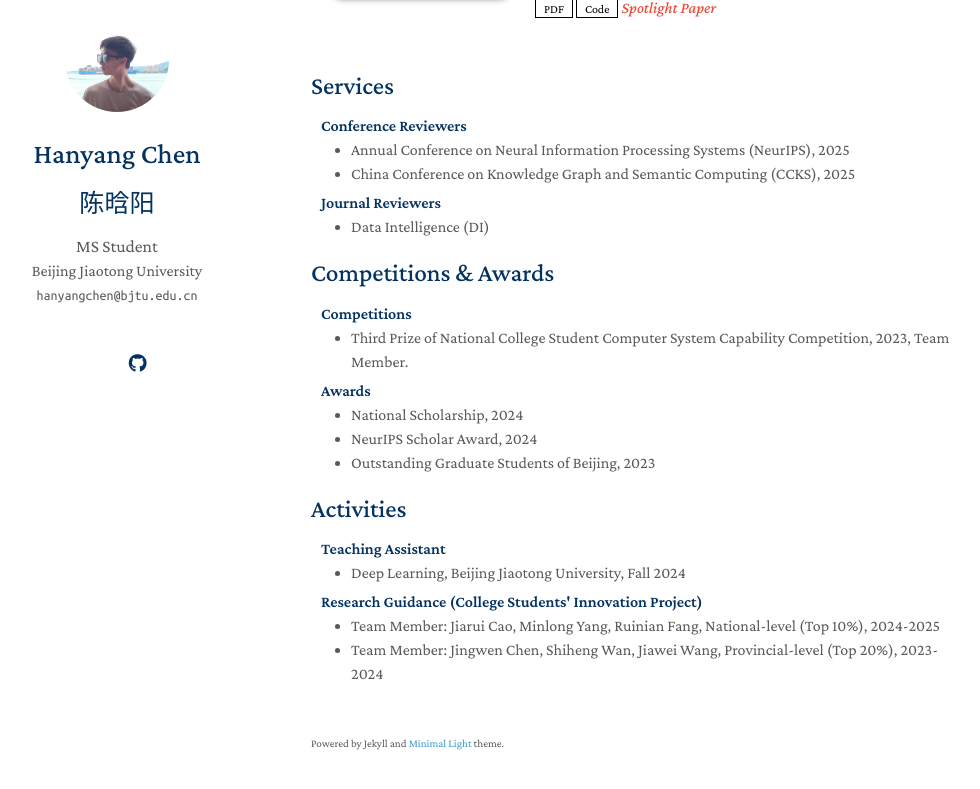
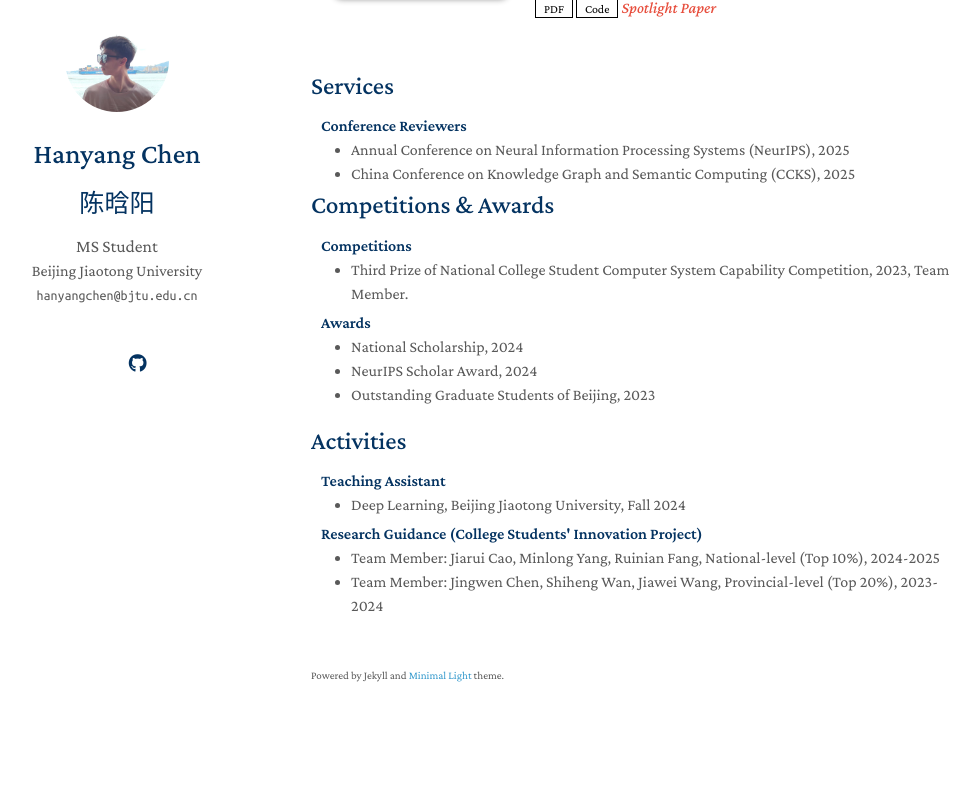
Before and after one commit to hanyang-chen/hanyang-chen.github.io, a Jekyll site: the page built from index.md, in a window 1280 px wide and 900 px high, scrolled down 977 px, cut to the strip 76-865 px from the top of the window. Shown: the whole strip, without its empty margins (159-1139 px from the left). Built offline with Jekyll 4.4.1, drawn with Linux system fonts in a browser that asks for light colours; a style sheet for code colours, icons or effects is not loaded; our own code applies the rules of GitHub Pages for plain Markdown files; after the commit the page ends 1809 px from its top, so only the background shows below that.

Commit message:
update service.

```diff
--- a/_includes/services.md
+++ b/_includes/services.md
@@ -6,7 +6,7 @@
   <li><a href="https://sigkg.cn/ccks2025/"><autocolor>China Conference on Knowledge Graph and Semantic Computing (CCKS), 2025</autocolor></a></li>
 </ul>
 
-<h4 style="margin:0 10px 0;">Journal Reviewers</h4>
+<!-- <h4 style="margin:0 10px 0;">Journal Reviewers</h4>
 <ul style="margin:0 0 20px;">
   <li><a href="https://www.sciengine.com/DI/home"><autocolor>Data Intelligence (DI)</autocolor></a></li>
-</ul>
+</ul> -->
```
